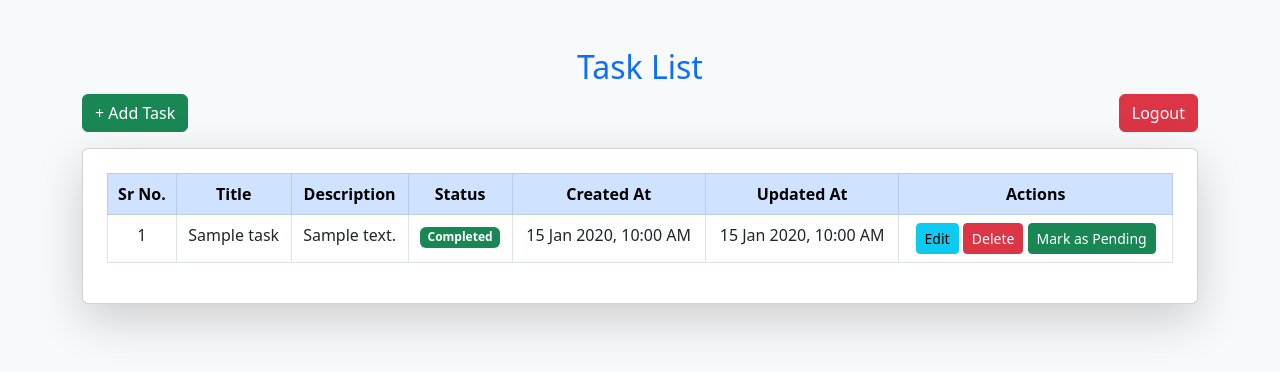
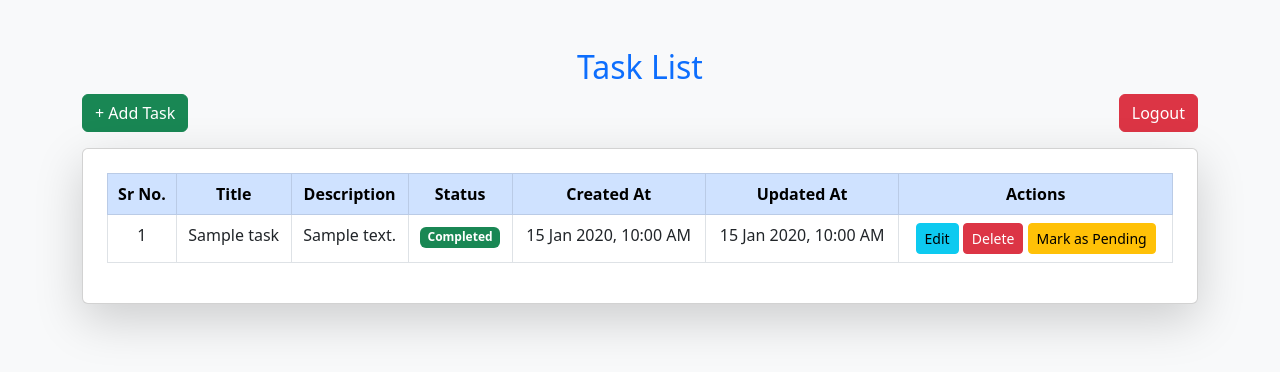
Before and after one commit to Parshuram480/Task-Management-System, a Django app: template task_management_system/usertask/templates/task_list.html in a window 1280 px wide. Shown: the top 372 px of the page. Run offline with Django 3.2, Linux system fonts and the light colour scheme; the template is opened without the code that fills it: most values are stand-ins (such as "Sample title", 1, 10 or a date in 2020).

Commit message:
Changes on the Feedback

```diff
--- a/task_management_system/usertask/templates/task_list.html
+++ b/task_management_system/usertask/templates/task_list.html
@@ -46,7 +46,7 @@
                         <td>
                             <a href="{% url 'update_task' task.id %}" class="btn btn-info btn-sm">Edit</a>
                             <a href="{% url 'delete_task' task.id %}" class="btn btn-danger btn-sm">Delete</a>
-                            <a href="{% url 'toggle_task_status' task.id %}" class="btn {% if task.status == 1 %}btn-warning{% else %}btn-success{% endif %} btn-sm">
+                            <a href="{% url 'toggle_task_status' task.id %}" class="btn {% if task.status == 1 %}btn-success{% else %}btn-warning{% endif %} btn-sm">
                                 {% if task.status == 1 %}
                                     Mark as Completed
                                 {% else %}
--- a/task_management_system/usertask/views.py
+++ b/task_management_system/usertask/views.py
@@ -9,6 +9,11 @@ from .forms import AddTaskForm
 
 # Define view function for the Home page
 def home(request):
+
+    # Redirect already logged-in users to task_list
+    if request.user.is_authenticated:
+        return redirect('/task_list/')
+
     return render(request, 'home.html')
 
 
```
